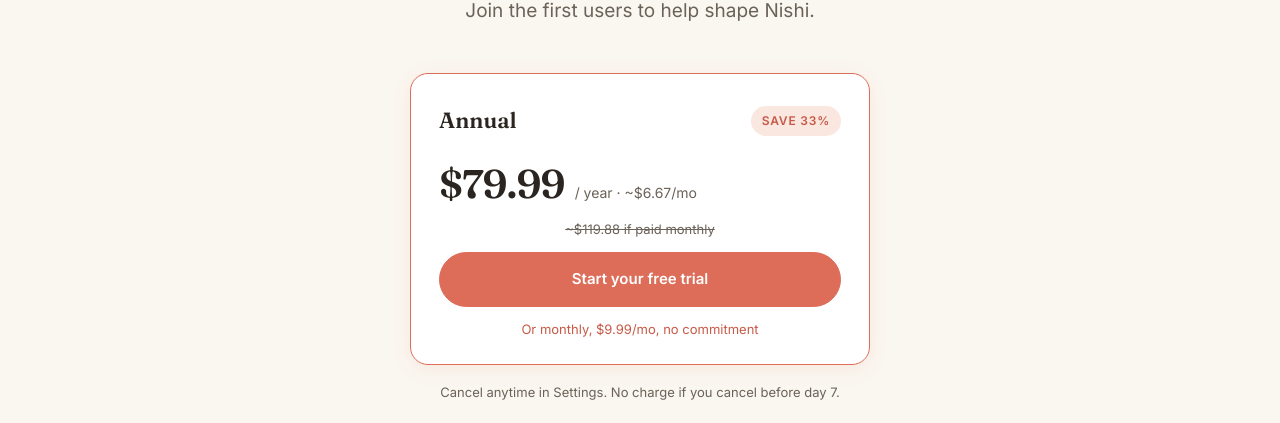
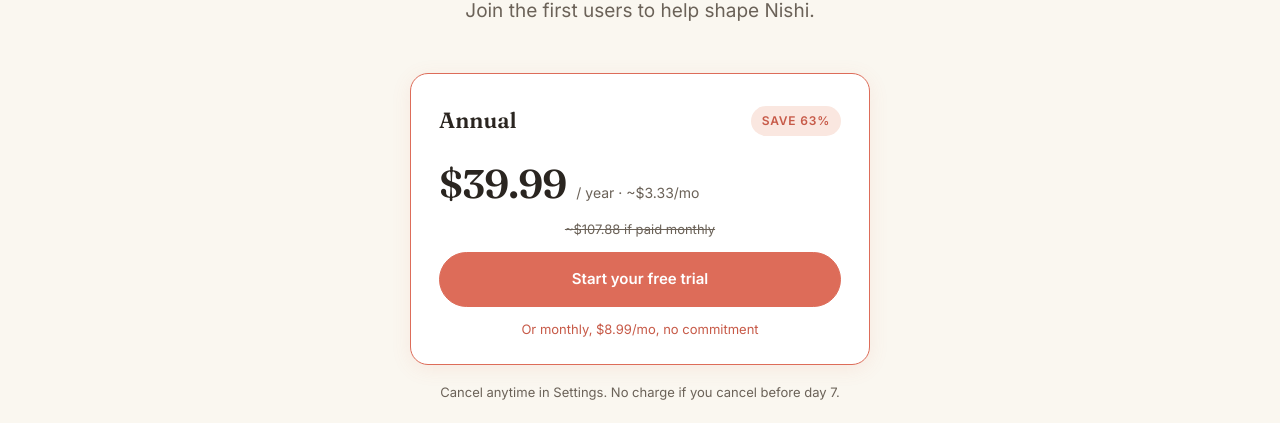
Before and after one commit to Satban/meetnishi, a Jekyll site: the page built from pricing.html, in a window 1280 px wide and 900 px high, scrolled down 375 px. Shown: the part 147-570 px from the top of the window. Built offline with Jekyll 4.4.1, drawn with Linux system fonts in a browser that asks for light colours; a script that is not in the unit is left out.

Commit message:
Pricing: update US Premium to $39.99/yr and $8.99/mo
- pricing.html hero, meta/OG description, JSON-LD offers (Save 63%, ~$3.33/mo,
  ~$107.88 strike)
- terms.html plan price list

Co-Authored-By: Claude Opus 4.8 (1M context) <noreply@anthropic.com>

```diff
--- a/pricing.html
+++ b/pricing.html
@@ -7,12 +7,12 @@ render_with_liquid: false
   <meta charset="UTF-8">
   <meta name="viewport" content="width=device-width, initial-scale=1.0">
   <title>Nishi pricing: free to start, Premium when it's earning its keep</title>
-  <meta name="description" content="Early access pricing. 7-day trial, no card. Cancel anytime. Free tier never expires. $9.99/month or $79.99/year for Premium.">
+  <meta name="description" content="Early access pricing. 7-day trial, no card. Cancel anytime. Free tier never expires. $8.99/month or $39.99/year for Premium.">
   <link rel="canonical" href="https://meetnishi.com/pricing.html">
   <meta property="og:title" content="Nishi pricing">
   <meta property="og:type" content="website">
   <meta property="og:url" content="https://meetnishi.com/pricing.html">
-  <meta property="og:description" content="Early access pricing. 7-day trial, no card. Cancel anytime. Free tier never expires. $9.99/month or $79.99/year for Premium.">
+  <meta property="og:description" content="Early access pricing. 7-day trial, no card. Cancel anytime. Free tier never expires. $8.99/month or $39.99/year for Premium.">
   <meta property="og:image" content="https://meetnishi.com/assets/og/pricing.png">
   <meta property="og:image:width" content="1200">
   <meta property="og:image:height" content="630">
@@ -36,8 +36,8 @@ render_with_liquid: false
     "description": "Nishi Premium unlocks unlimited daily observations, multi-day pattern recognition, CGM integration, receipt-scan pantry, the full voice agent, and a shareable visit summary.",
     "brand": { "@type": "Brand", "name": "Nishi" },
     "offers": [
-      { "@type": "Offer", "name": "Monthly", "price": "9.99", "priceCurrency": "USD", "url": "https://meetnishi.com/pricing.html", "availability": "https://schema.org/InStock" },
-      { "@type": "Offer", "name": "Annual", "price": "79.99", "priceCurrency": "USD", "url": "https://meetnishi.com/pricing.html", "availability": "https://schema.org/InStock" }
+      { "@type": "Offer", "name": "Monthly", "price": "8.99", "priceCurrency": "USD", "url": "https://meetnishi.com/pricing.html", "availability": "https://schema.org/InStock" },
+      { "@type": "Offer", "name": "Annual", "price": "39.99", "priceCurrency": "USD", "url": "https://meetnishi.com/pricing.html", "availability": "https://schema.org/InStock" }
     ]
   }
   </script>
@@ -105,16 +105,16 @@ render_with_liquid: false
       <div class="plan-card reveal">
         <div class="plan-head">
           <div class="plan-label">Annual</div>
-          <span class="save-pill">Save 33%</span>
+          <span class="save-pill">Save 63%</span>
         </div>
         <div class="plan-price-row">
-          <span class="plan-price">$79.99</span>
-          <span class="plan-per">/ year · ~$6.67/mo</span>
+          <span class="plan-price">$39.99</span>
+          <span class="plan-per">/ year · ~$3.33/mo</span>
         </div>
-        <div class="plan-strike">~$119.88 if paid monthly</div>
+        <div class="plan-strike">~$107.88 if paid monthly</div>
         <a href="https://apps.apple.com/us/app/nishi-your-nutrition-companion/id6759352471" class="btn btn-primary btn-block" target="_blank" rel="noopener">Start your free trial</a>
         <div class="plan-monthly-link">
-          <a href="https://apps.apple.com/us/app/nishi-your-nutrition-companion/id6759352471" target="_blank" rel="noopener">Or monthly, $9.99/mo, no commitment</a>
+          <a href="https://apps.apple.com/us/app/nishi-your-nutrition-companion/id6759352471" target="_blank" rel="noopener">Or monthly, $8.99/mo, no commitment</a>
         </div>
       </div>
       <p class="plan-trust">Cancel anytime in Settings. No charge if you cancel before day 7.</p>
--- a/terms.html
+++ b/terms.html
@@ -213,8 +213,8 @@
       <h3>Premium plans and pricing</h3>
       <p>Nishi offers an optional auto-renewable subscription ("Nishi Premium") that unlocks features described in the app and at <a href="/pricing.html">meetnishi.com/pricing</a>. Current pricing for new subscribers:</p>
       <ul>
-        <li>Monthly: $9.99 USD</li>
-        <li>Annual: $79.99 USD</li>
+        <li>Monthly: $8.99 USD</li>
+        <li>Annual: $39.99 USD</li>
       </ul>
       <p>Prices are shown in the app and on the website at the time of purchase. Pricing may vary by region and may change. Any change to your existing subscription's renewal price will be communicated to you in advance per Apple's, Google's, or Stripe's policies.</p>
 
```
